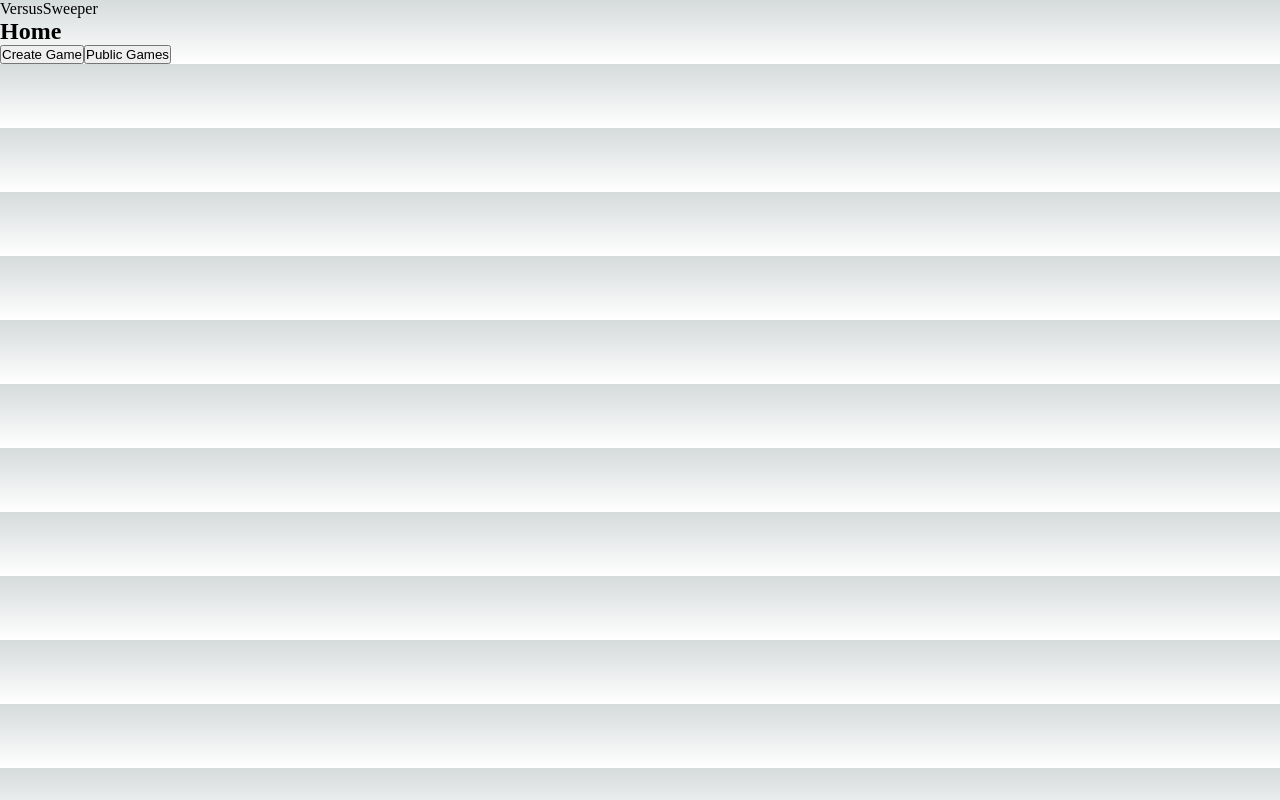
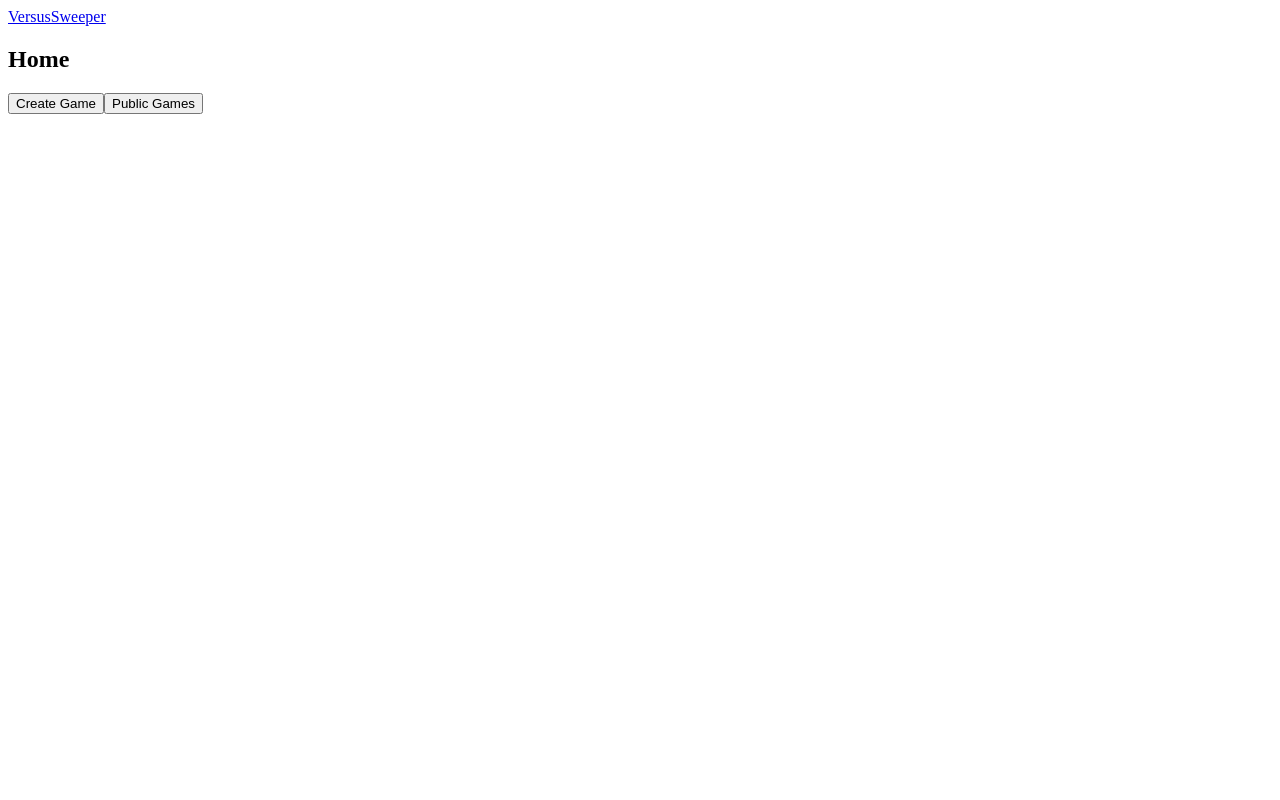
Before and after one commit to bubloo7/VersusSweeper, a Next.js app in the folder versussweeper/: page / in a window 1280 px wide. Built offline with nearby package versions, Linux system fonts and the light colour scheme.

Commit message:
Updated public games

```diff
--- a/versussweeper/package.json
+++ b/versussweeper/package.json
@@ -9,6 +9,7 @@
     "lint": "next lint"
   },
   "dependencies": {
+    "antd": "^5.7.2",
     "eslint": "8.36.0",
     "eslint-config-next": "13.2.4",
     "next": "13.2.4",
--- a/versussweeper/pages/_app.js
+++ b/versussweeper/pages/_app.js
@@ -1,4 +1,6 @@
 import '@/styles/globals.css';
+import '../styles/fonts.css'
+import '../styles/colors.css'
 
 export default function App({ Component, pageProps }) {
   return <Component {...pageProps} />
--- /dev/null
+++ b/versussweeper/pages/games.js
@@ -0,0 +1,5 @@
+import PublicGames from "@/components/PublicGames";
+
+export default function Games() {
+  return <PublicGames />;
+}
--- a/versussweeper/pages/index.js
+++ b/versussweeper/pages/index.js
@@ -4,6 +4,10 @@ export default function Home() {
 
     function navigateToCreate() {
         window.location.href = "/create";
+    }
+
+    function navigateToGames() {
+        window.location.href = "/games";
     }
 
     return (
@@ -16,7 +20,7 @@ export default function Home() {
 
             {/* Create Game Button */}
             <button onClick={navigateToCreate}>Create Game</button>
-            <button onClick={() => { window.location.href = "/LAJFA" }}>Public Games</button>
+            <button onClick={navigateToGames}>Public Games</button>
 
         </div>
     );
--- /dev/null
+++ b/versussweeper/styles/colors.css
@@ -0,0 +1,11 @@
+:root {
+  --background-color: #f4f4f4; /*Background for all pages*/
+  --main-black: #1a1a1a; /*Black buttons and text*/
+  --main-blue: #0000ff; /*Blue buttons*/
+  --main-green: #057d05; /*Green buttons*/
+  --main-red: #ff0000; /*Red buttons*/
+  --white-text: #f4f4f4; /*White text*/
+  --dark-gray: #7b7b7b; /*Dark gray text and background*/
+  --light-gray: #bdbdbd; /*Light gray text and background*/
+  --lighter-gray: #d9d9d9; /*Lighter gray text and background*/
+}
--- /dev/null
+++ b/versussweeper/styles/fonts.css
@@ -0,0 +1,20 @@
+@font-face {
+  font-family: "mine-sweeper";
+  src: url("../fonts/mine-sweeper.ttf") format("truetype");
+}
+
+.mine-sweeper {
+  font-family: "mine-sweeper";
+}
+
+/* Add Roboto Mono and a class for it
+@font-face {
+  font-family: "roboto-mono";
+  src: url("../fonts/roboto-mono.ttf") format("monospace");
+}
+
+@import url('https://fonts.googleapis.com/css2?family=Roboto+Mono:wght@400;700&display=swap');
+
+.roboto-mono {
+  font-family: "roboto-mono";
+} */
--- a/versussweeper/styles/globals.css
+++ b/versussweeper/styles/globals.css
@@ -1,13 +1,10 @@
-:root {
-  --max-width: 1100px;
+/* :root {
+  --max-width: 1120px;
   --border-radius: 12px;
   --font-mono: ui-monospace, Menlo, Monaco, 'Cascadia Mono', 'Segoe UI Mono',
     'Roboto Mono', 'Oxygen Mono', 'Ubuntu Monospace', 'Source Code Pro',
     'Fira Mono', 'Droid Sans Mono', 'Courier New', monospace;
 
-  --foreground-rgb: 0, 0, 0;
-  --background-start-rgb: 214, 219, 220;
-  --background-end-rgb: 255, 255, 255;
 
   --primary-glow: conic-gradient(
     from 180deg at 50% 50%,
@@ -104,4 +101,4 @@ a {
   html {
     color-scheme: dark;
   }
-}
+} */
```
Also changed, not shown: versussweeper/components/CreateGame.js (+5 -4 lines), versussweeper/components/GameNotFound.js (+23 -5 lines), versussweeper/components/PublicGames.js (+28 -11 lines), versussweeper/fonts/mine-sweeper.ttf (added), 1 other file (tests, documents, lock files or other folders).
